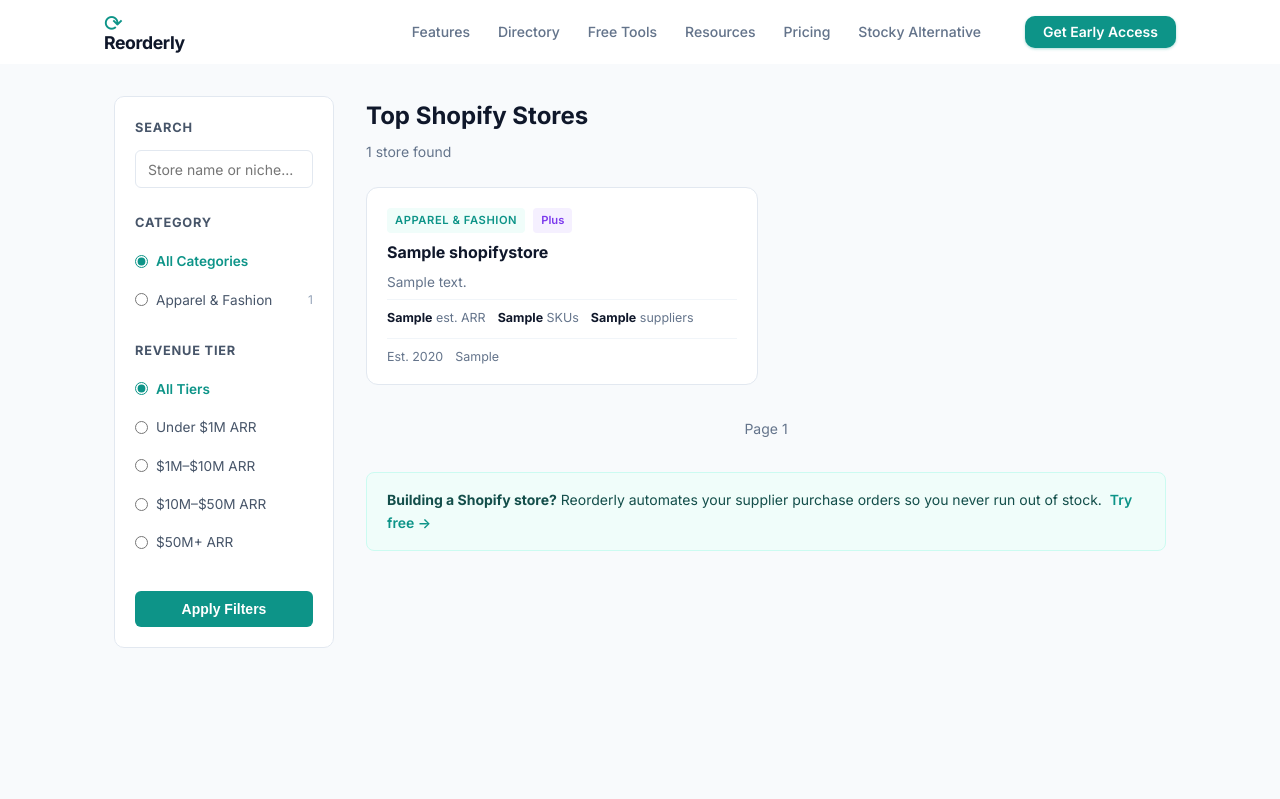
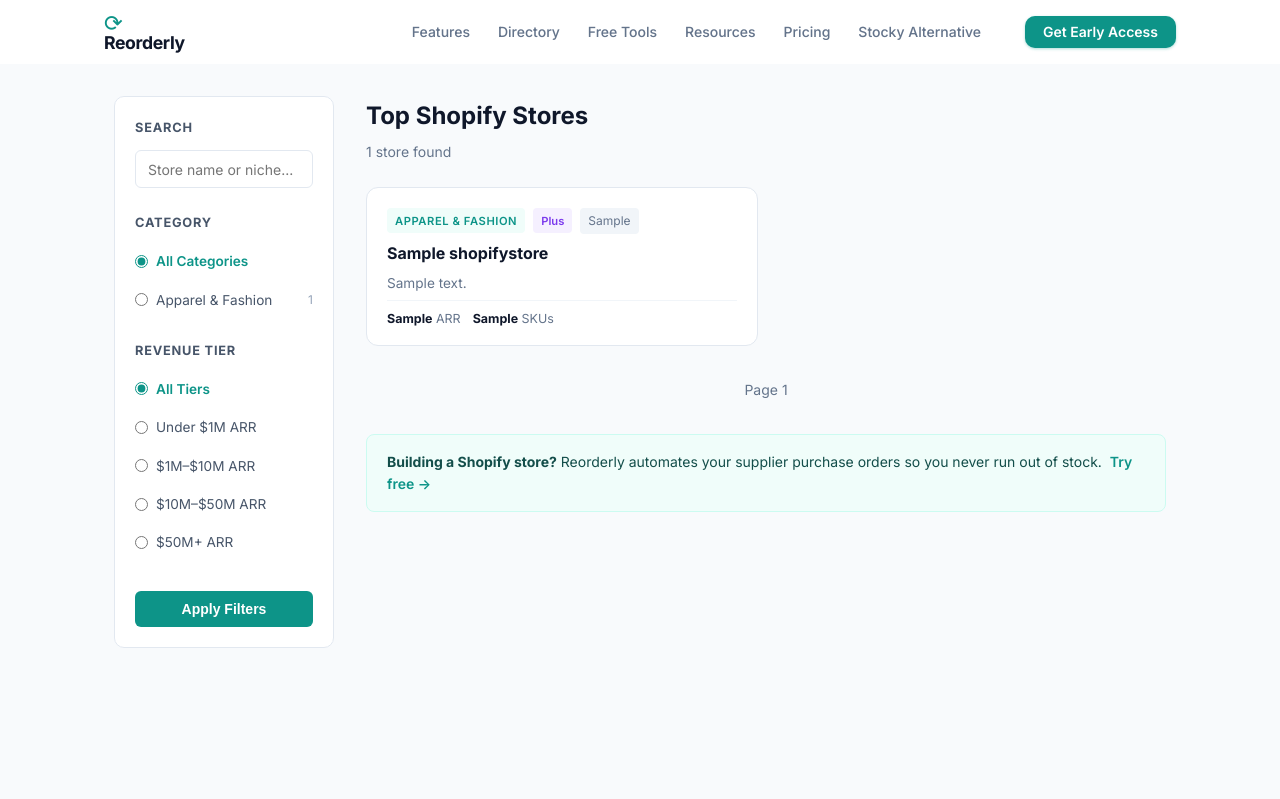
Before and after one commit to kyletran77/reorderly-web, a Django app: page /directory/stores/ in a window 1280 px wide. Shown: the top 799 px of the page. Run offline with Django 5.2, Linux system fonts and the light colour scheme; tables that the repository leaves empty hold one stand-in row (values such as "Sample post").

Commit message:
Adjust description length and revenue label in store list

```diff
--- a/apps/directory/templates/directory/store_list.html
+++ b/apps/directory/templates/directory/store_list.html
@@ -78,17 +78,13 @@
         <div class="dir-card__top">
           <span class="dir-card__cat">{{ store.category_name }}</span>
           {% if store.shopify_plus %}<span class="dir-card__badge dir-card__badge--plus">Plus</span>{% endif %}
+          {% if store.location %}<span class="dir-card__country">{{ store.location }}</span>{% endif %}
         </div>
         <h2 class="dir-card__name">{{ store.name }}</h2>
-        <p class="dir-card__desc">{{ store.description|truncatechars:120 }}</p>
+        <p class="dir-card__desc">{{ store.description|truncatechars:100 }}</p>
         <div class="dir-card__stats">
-          {% if store.annual_revenue_est %}<span><strong>{{ store.annual_revenue_est }}</strong> est. ARR</span>{% endif %}
+          {% if store.annual_revenue_est %}<span><strong>{{ store.annual_revenue_est }}</strong> ARR</span>{% endif %}
           {% if store.sku_count %}<span><strong>{{ store.sku_count }}</strong> SKUs</span>{% endif %}
-          {% if store.supplier_count %}<span><strong>{{ store.supplier_count }}</strong> suppliers</span>{% endif %}
-        </div>
-        <div class="dir-card__stats" style="margin-top:0.25rem">
-          {% if store.founded_year %}<span>Est. {{ store.founded_year }}</span>{% endif %}
-          {% if store.location %}<span>{{ store.location }}</span>{% endif %}
         </div>
       </a>
       {% endfor %}
```
